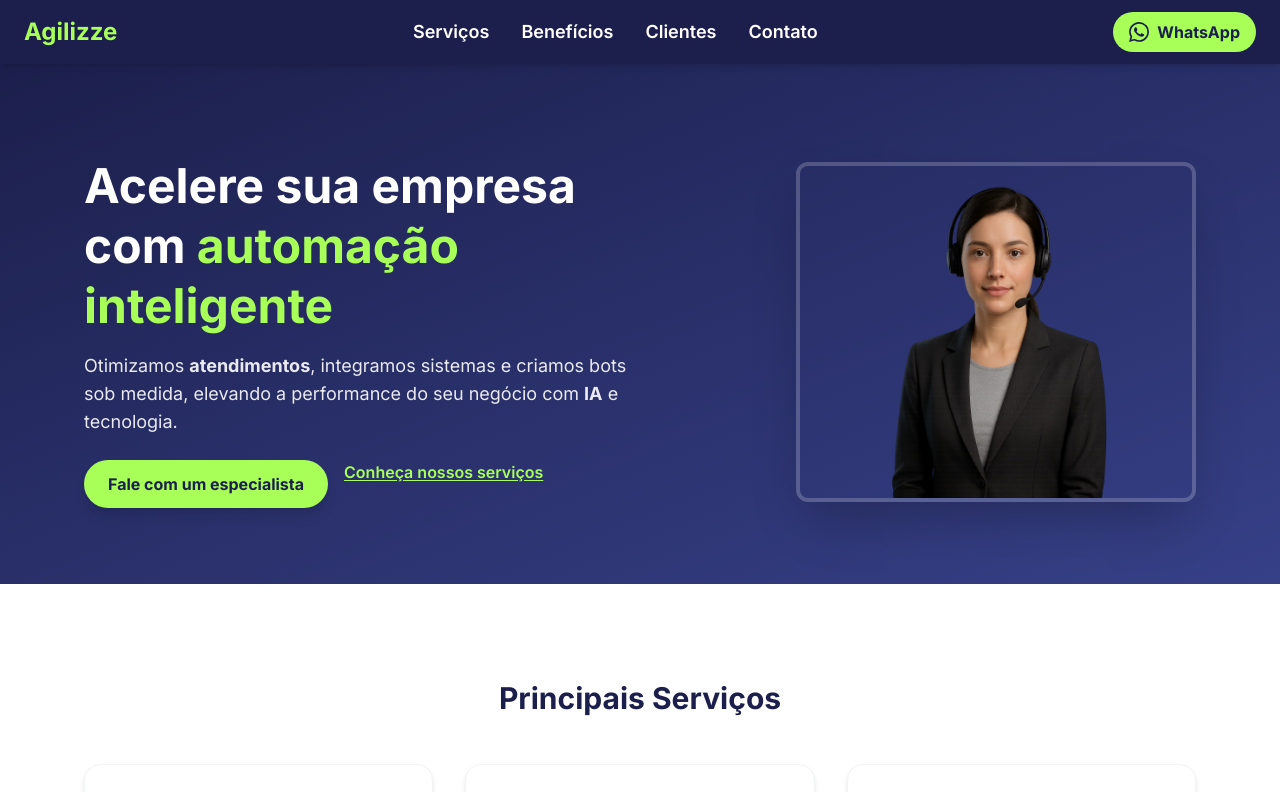
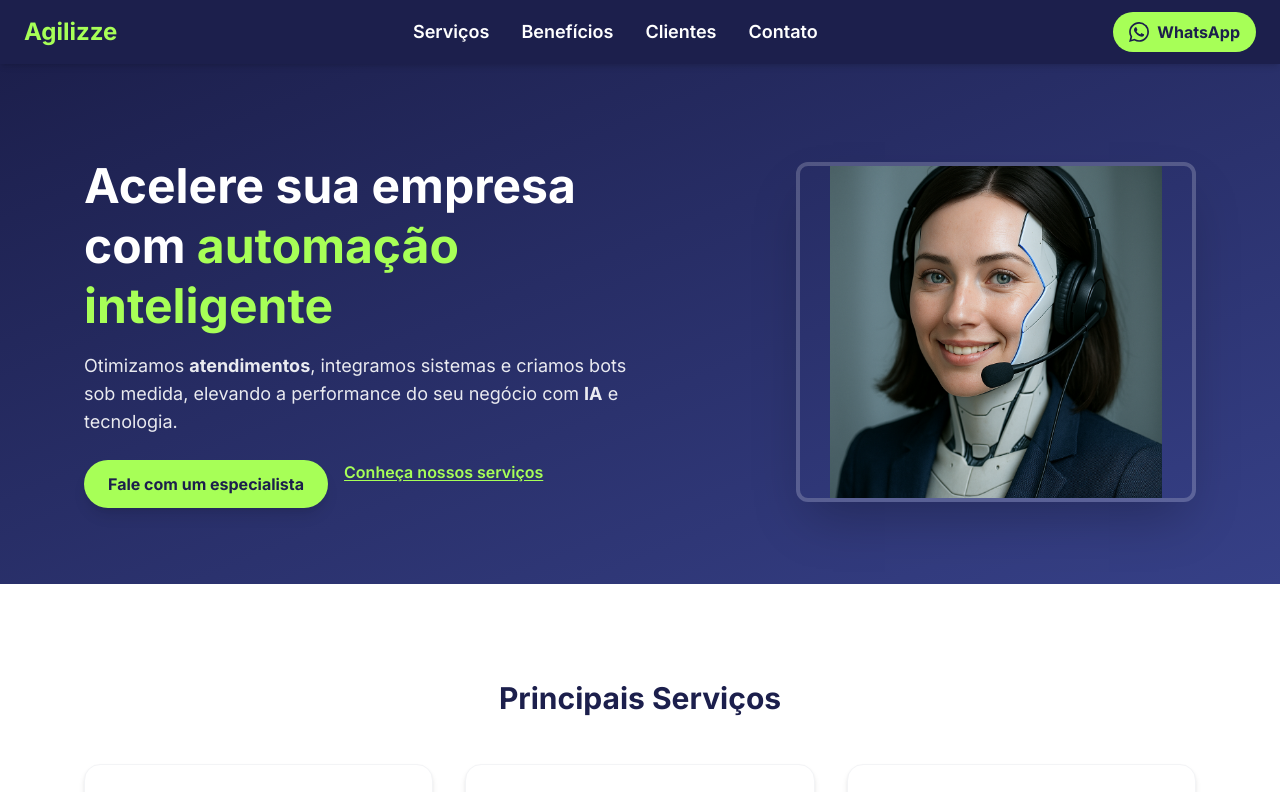
Before and after one commit to daviditalomarketing/agilizze-tech-pulse, a React (Vite) app: page / in a window 1280 px wide. Shown: the top 792 px of the page. Built offline with nearby package versions, Linux system fonts and the light colour scheme.

Commit message:
Revert hero image.
Reverted the hero image to the previous version.

```diff
--- a/src/components/Hero.tsx
+++ b/src/components/Hero.tsx
@@ -29,7 +29,7 @@ export function Hero() {
         </div>
         <div className="flex-1 mt-10 md:mt-0 flex justify-end">
           <img
-            src="/lovable-uploads/932df72a-ff99-49ec-8bb8-9fabad088efb.png"
+            src="/lovable-uploads/9ddd713f-0552-4f6e-bc1d-e40c18178934.png"
             alt="Atendente Virtual"
             className="rounded-xl shadow-2xl w-[400px] h-[340px] object-contain border-4 border-white/20"
           />
```
Also changed, not shown: public/lovable-uploads/9ddd713f-0552-4f6e-bc1d-e40c18178934.png (added).
